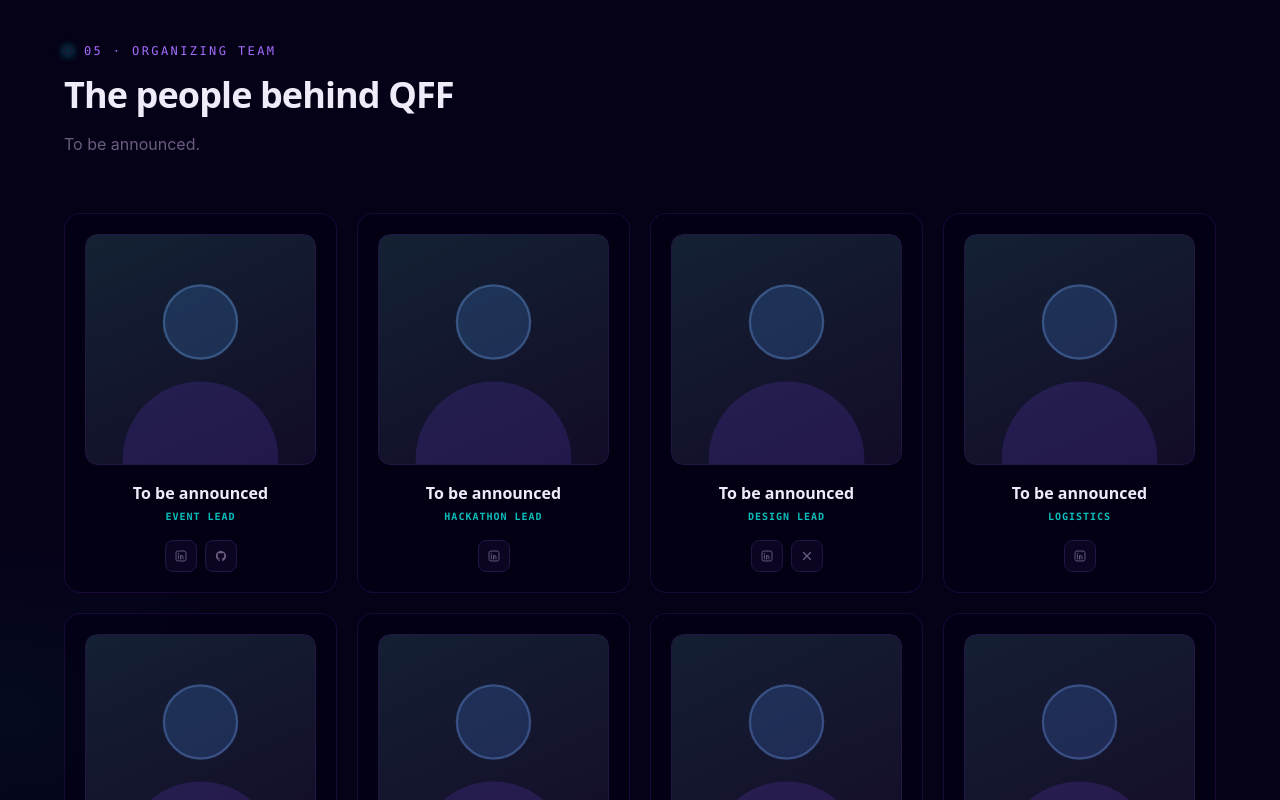
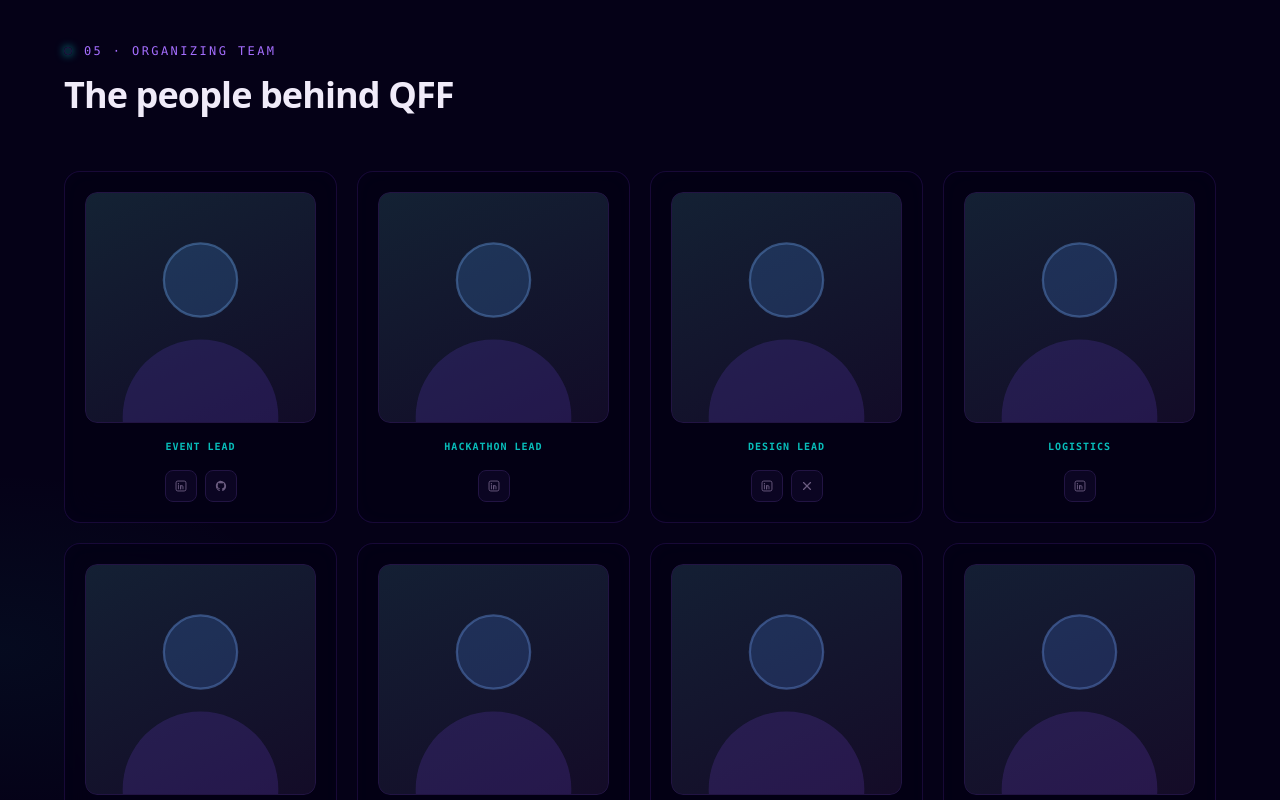
Before and after one commit to ashwng/Qiskit-Fall-Fest-2026_website, a Next.js app: page / in a window 1280 px wide. Shown: the part 5280-6080 px from the top of the page. Built offline with nearby package versions, Linux system fonts and the light colour scheme; no server answers.

Commit message:
feat: empty team placeholder names

```diff
--- a/src/components/sections/TeamSection.tsx
+++ b/src/components/sections/TeamSection.tsx
@@ -13,7 +13,7 @@ export function TeamSection() {
       <SectionHeading
         eyebrow="05 · Organizing Team"
         title="The people behind QFF"
-        description="To be announced."
+        description="  "
       />
 
       <div className="mt-14 grid gap-5 sm:grid-cols-3 lg:grid-cols-4 relative z-10">
--- a/src/data/team.ts
+++ b/src/data/team.ts
@@ -3,7 +3,7 @@ import type { TeamMember } from "@/types";
 export const team: TeamMember[] = [
   {
     id: "team-1",
-    name: "To be announced",
+    name: "  ",
     role: "Event Lead",
     team: "Core",
     imageSeed: "qff-team-1",
@@ -11,7 +11,7 @@ export const team: TeamMember[] = [
   },
   {
     id: "team-2",
-    name: "To be announced",
+    name: "  ",
     role: "Hackathon Lead",
     team: "Core",
     imageSeed: "qff-team-2",
@@ -19,7 +19,7 @@ export const team: TeamMember[] = [
   },
   {
     id: "team-3",
-    name: "To be announced",
+    name: "  ",
     role: "Design Lead",
     team: "Core",
     imageSeed: "qff-team-3",
@@ -27,7 +27,7 @@ export const team: TeamMember[] = [
   },
   {
     id: "team-4",
-    name: "To be announced",
+    name: "  ",
     role: "Logistics",
     team: "Operations",
     imageSeed: "qff-team-4",
@@ -35,7 +35,7 @@ export const team: TeamMember[] = [
   },
   {
     id: "team-5",
-    name: "To be announced",
+    name: "  ",
     role: "Sponsorship",
     team: "Operations",
     imageSeed: "qff-team-5",
@@ -43,7 +43,7 @@ export const team: TeamMember[] = [
   },
   {
     id: "team-6",
-    name: "To be announced",
+    name: "  ",
     role: "Outreach",
     team: "Operations",
     imageSeed: "qff-team-6",
@@ -51,7 +51,7 @@ export const team: TeamMember[] = [
   },
   {
     id: "team-7",
-    name: "To be announced",
+    name: "  ",
     role: "Technical Content",
     team: "Content",
     imageSeed: "qff-team-7",
@@ -59,7 +59,7 @@ export const team: TeamMember[] = [
   },
   {
     id: "team-8",
-    name: "To be announced",
+    name: "  ",
     role: "Media",
     team: "Content",
     imageSeed: "qff-team-8",
```
